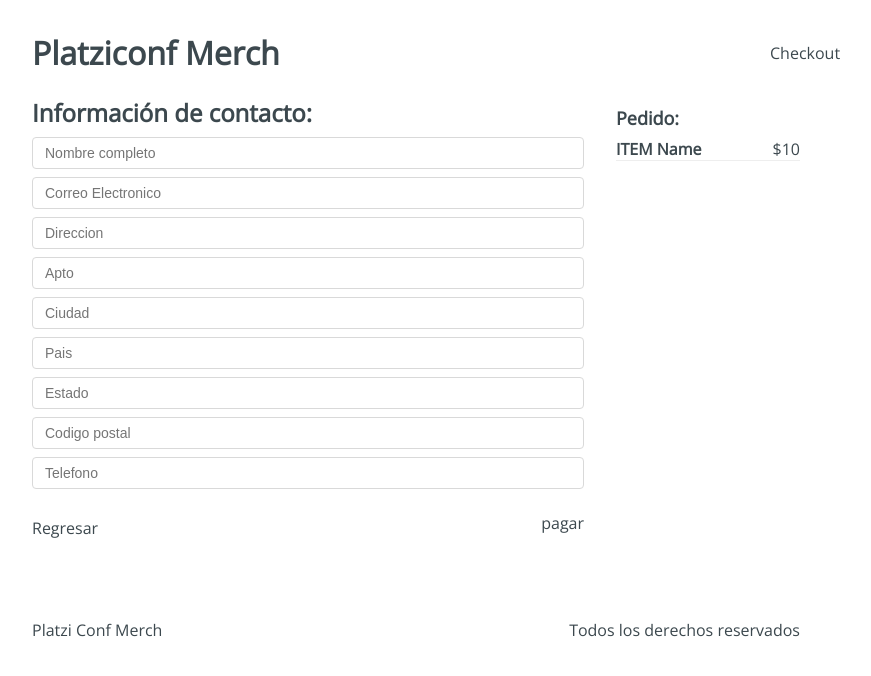
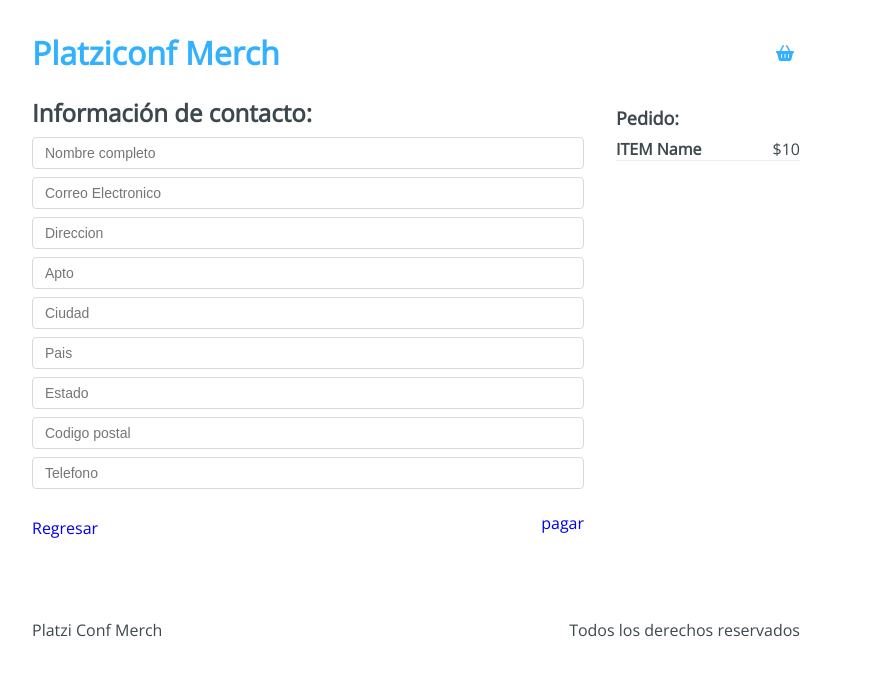
Before and after one commit to Josstell/tienda-react-hooks, a React app: page /checkout/information in a window 1280 px wide. Shown: the top 676 px of the page, without its empty margins (224-1095 px from the left). Built offline with nearby package versions, Linux system fonts and the light colour scheme.

Commit message:
Payment, Success, e iconos

```diff
--- a/public/index.html
+++ b/public/index.html
@@ -4,6 +4,7 @@
     <meta charset="UTF-8">
     <meta name="viewport" content="width=device-width, initial-scale=1.0">
     <title>Platzi confe merch</title>
+    <script src="https://kit.fontawesome.com/473d269aa9.js" crossorigin="anonymous"></script>
 </head>
 <body>
     <div id='app'></div>
--- a/src/components/Header.js
+++ b/src/components/Header.js
@@ -1,11 +1,18 @@
 import React from 'react';
+import { Link } from 'react-router-dom';
 import '../styles/components/Header.css';
 
 const Header = () => {
   return (
     <div className="Header">
-      <h1 className="Header-title"> Platziconf Merch</h1>
-      <div className="Header-checkout">Checkout</div>
+      <h1 className="Header-title">
+        <Link to="/">Platziconf Merch</Link>
+      </h1>
+      <div className="Header-checkout">
+        <Link to="/checkout">
+          <i className="fas fa-shopping-basket" />
+        </Link>
+      </div>
     </div>
   );
 };
--- a/src/containers/Checkout.js
+++ b/src/containers/Checkout.js
@@ -1,4 +1,6 @@
 import React from 'react';
+import { Link } from 'react-router-dom';
+
 import '../styles/components/Checkout.css';
 
 const Checkout = () => {
@@ -11,12 +13,16 @@
             <h4>ITEM name</h4>
             <span>$10</span>
           </div>
-          <button type="button">Eliminar</button>
+          <button type="button">
+            <i className="fas fa-trash-alt" />
+          </button>
         </div>
       </div>
       <div className="Checkout-sidebar">
         <h3>Precio Total: $10</h3>
-        <button type="button">Continuar pedido</button>
+        <Link to="/checkout/information">
+          <button type="button">Continuar pedido</button>
+        </Link>
       </div>
     </div>
   );
--- a/src/containers/Information.js
+++ b/src/containers/Information.js
@@ -1,4 +1,6 @@
 import React from 'react';
+import { Link } from 'react-router-dom';
+
 import '../styles/components/Information.css';
 
 const Information = () => {
@@ -22,8 +24,12 @@
           </form>
         </div>
         <div className="Information-buttons">
-          <div className="Information-back">Regresar</div>
-          <div className="Information-next">pagar</div>
+          <Link to="/checkout/informtation">
+            <div className="Information-back">Regresar</div>
+          </Link>
+          <Link to="/checkout/payment">
+            <div className="Information-next">pagar</div>
+          </Link>
         </div>
       </div>
       <div className="Information-sidebar">
--- a/src/containers/Payment.js
+++ b/src/containers/Payment.js
@@ -1,4 +1,6 @@
 import React from 'react';
+import { Link } from 'react-router-dom';
+
 import '../styles/components/Payment.css';
 
 const Payments = () => {
--- a/src/containers/Success.js
+++ b/src/containers/Success.js
@@ -1,4 +1,6 @@
 import React from 'react';
+import { Link } from 'react-router-dom';
+
 import '../styles/components/Success.css';
 
 const Success = () => {
```
